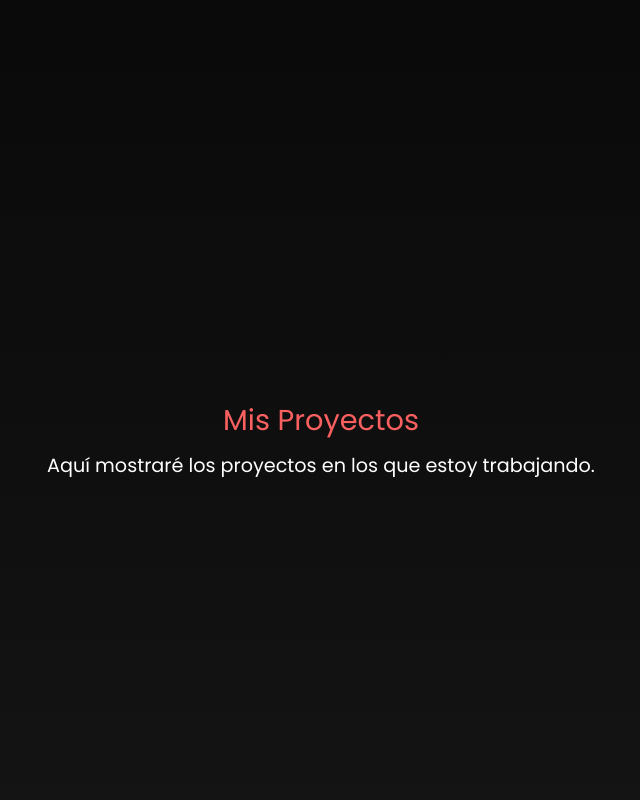
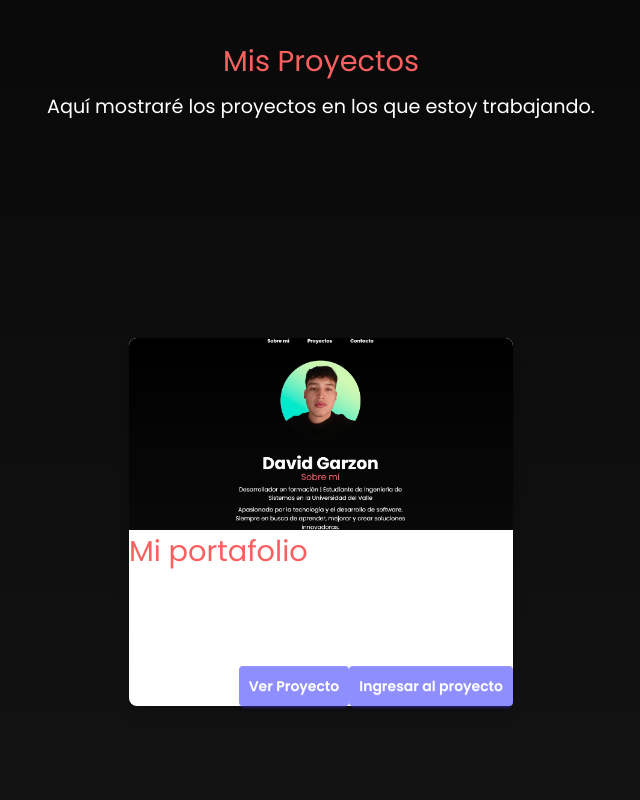
Before and after one commit to DavidGarzonDev/portafolio, a React (Vite) app: page / in a window 1280 px wide. Shown: the part 760-1560 px from the top of the page, without its empty margins (319-959 px from the left). Built offline with nearby package versions, Linux system fonts and the light colour scheme; no server answers.

Commit message:
añadiendo cards para añadir mis proyectos

```diff
--- a/src/components/Footer.jsx
+++ b/src/components/Footer.jsx
@@ -2,7 +2,7 @@ import React from "react";
 
 const Footer = () => {
     return (
-        <footer className="bg-gray-900 text-white p-4 mt-10 text-center">
+        <footer className="bg-black-900 text-white p-4 text-center w-full  ">
             © 2025 Juan David Garzón - Todos los derechos reservados
         </footer>
     );
--- /dev/null
+++ b/src/components/Projectcard.jsx
@@ -0,0 +1,25 @@
+import React from "react";
+
+const ProjectCard = ({ title, description, image, link }) => {
+    return (
+        <div className="flex justify-center items-center min-h-screen">
+            <div className="card bg-base-100 w-96 shadow-lg">
+                <figure>
+                    <img src={image} alt={title} className="object-cover h-48 w-full" />
+                </figure>
+                <div className="card-body">
+                    <h2 className="card-title">{title}</h2>
+                    <p>{description}</p>
+                    <div className="card-actions justify-end">
+                        <a href={link} target="_blank" rel="noopener noreferrer">
+                            <button className="btn btn-primary">Ver Proyecto</button>
+                            <button className="btn btn-primary">Ingresar al proyecto</button>
+                        </a>
+                    </div>
+                </div>
+            </div>
+        </div>
+    );
+};
+
+export default ProjectCard;
--- a/src/pages/Projects.jsx
+++ b/src/pages/Projects.jsx
@@ -1,11 +1,21 @@
 import React from 'react'
 import "../styles/Projects.css"
+import ProjectCard from '../components/Projectcard'
+import portafolioImg from "../assets/portafolio.jpg";
 
 const Projects = () => {
     return (
         <main className="projects">
             <h2>Mis Proyectos</h2>
             <p>Aquí mostraré los proyectos en los que estoy trabajando.</p>
+            <ProjectCard
+                title="Mi portafolio"
+                description="Una aplicación web increíble para mostrar mis proyectos"
+                image={portafolioImg}
+                link="https://github.com/tu-repositorio"
+            />
+
+
         </main>
     )
 }
```
Also changed, not shown: src/components/Footer.css (deleted, +0 -9 lines), src/assets/portafolio.jpg (added).
